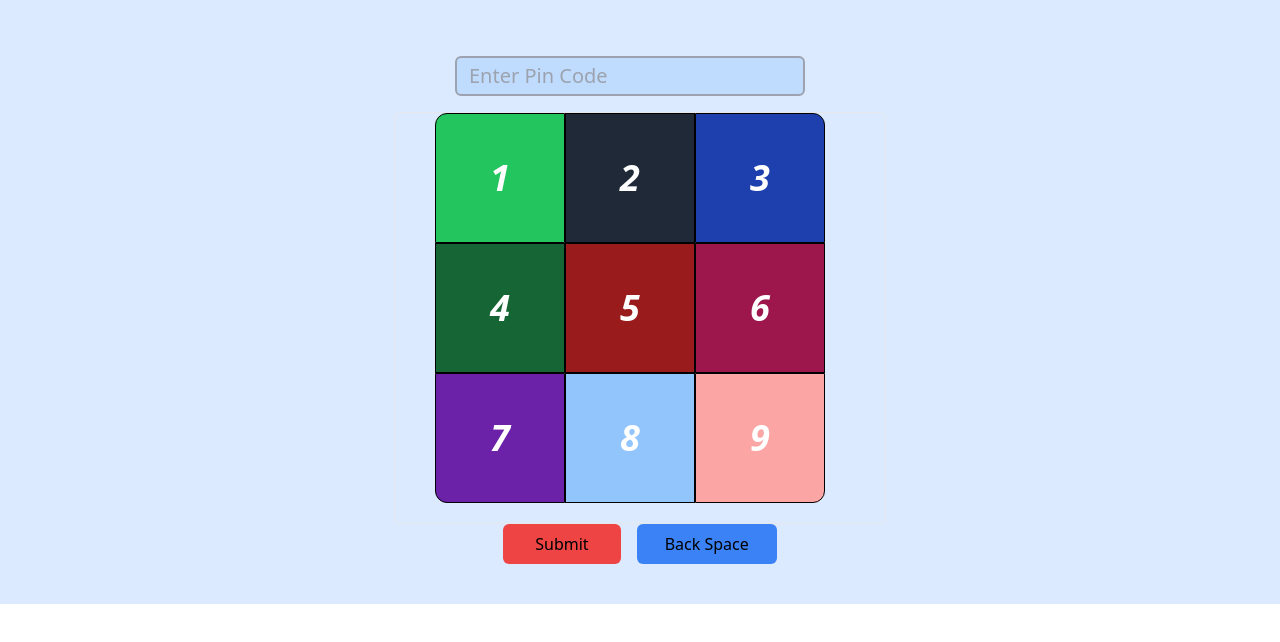
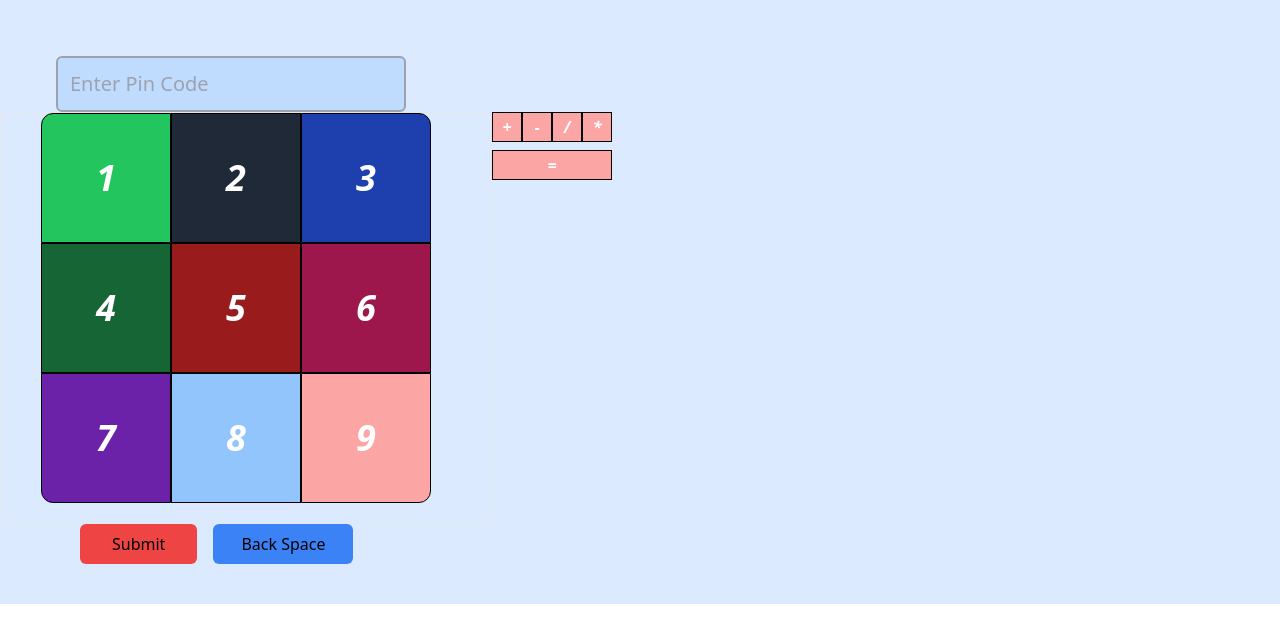
Before and after one commit to sahil-khan-s/practise-task, a plain HTML site: page index.html in a window 1280 px wide. Drawn offline with nearby package versions, Linux system fonts and the light colour scheme.

Commit message:
addition calculator features

```diff
--- a/index.html
+++ b/index.html
@@ -11,11 +11,14 @@
 <body>
     <div class="pt-14 pb-10  w-full bg-blue-100">
 
-                <div class="flex justify-center pb-4 h-14 pr-5 ">
+                <div class="flex   h-14 pl-14">
                     <input placeholder="Enter Pin Code" id="number_input"  maxlength = "4" type="search" size="=4" id="myText" class="border-2 px-3 text-xl text-red-700 bg-blue-200 border-gray-400 rounded-md  w-[350px]" type="text"  value="">
                 </div>
 
-        <div id="box-container" class=" container flex flex-wrap w-[492px] mx-auto rounded-md border pt-0 pl-10 pb-5">
+
+<div class="flex">
+
+    <div id="box-container" class=" container flex flex-wrap w-[492px] rounded-md border pt-0 pl-10 pb-5">
 
 
         <button   id='btn' value='1' class="rounded-tl-xl italic font-bold box-1 box
@@ -64,14 +67,41 @@
             9
         </button>
     </div>
-        <div class="flex justify-center gap-4">
-            <button onclick="myFunction() " class="px-8 py-2 bg-red-500 rounded-md ">Submit</button>
-            <button onclick="delete_num()"  class="px-7 py-2 bg-blue-500 rounded-md ">Back Space</button>
-            <!-- <input onclick="delete_num()" value="<-- Del" id="erase"  class="py-2 px-4  bg-blue-500 rounded-md" type="button"> -->
-
+    <div class=" gap-3  justify-center pb-4">
+        <div class="flex">
+            <button  id='btn10'  value='+' class=" italic font-bold box-1 box
+            bg-red-300 h-[30px] w-[30px] text-white flex justify-center items-center   border
+            border-black">
+            +
+        </button>
+            <button  id='btn10'  value='-' class="flex justify-center items-center italic font-bold box-1 box
+            bg-red-300 h-[30px] w-[30px] text-white  border
+            border-black">
+            -
+         </button>
+         <button  id='btn11'  value='/' class="flex justify-center items-center italic font-bold box-1 box
+         bg-red-300 h-[30px] w-[30px] text-white  border
+         border-black">/</button>
+         <button  id='btn11'  value='*' class="flex justify-center items-center italic font-bold box-1 box
+         bg-red-300 h-[30px] w-[30px] text-white  border
+         border-black">*</button>
         </div>
 
 
+     <button  id='btn11'  value='=' class="flex justify-center items-center italic font-bold box-1 box
+     bg-red-300 h-[30px] w-[120px] mt-2 text-white  border
+     border-black">=</button>
+
+    <!-- <input  value="=" id="erase"  class=" h-[30px] w-[30px]   box bg-blue-500 rounded-md" type="button"> -->
+    </div>
+</div>
+
+
+
+        <div class="flex pl-20 gap-4">
+            <button onclick="myFunction(); window.location.reload();"  class="px-8 py-2 bg-red-500 rounded-md ">Submit</button>
+            <button onclick="delete_num();"  class="px-7 py-2 bg-blue-500 rounded-md ">Back Space</button>
+        </div>
     </div>
     <script src="/index.js"></script>
 </body>
--- a/index.js
+++ b/index.js
@@ -1,42 +1,53 @@
-var string ="";
-var boxes =document.querySelectorAll('.box')
-Array.from(boxes).forEach((box)=>{
-    box.addEventListener('click',(e)=>{
+var string = "";
+var boxes = document.querySelectorAll('.box')
+Array.from(boxes).forEach((box) => {
+    box.addEventListener('click', (e) => {
+        if(e.target.innerHTML=='='){
+            string=eval(string);
+            document.querySelector('input').value = string;
+        }
         string = string + e.target.value
-       document.querySelector('input').value= string;
-
-
-       if(string.length==4){
-           alert("You Have Reached Your Limit")
-       }
+        document.querySelector('input').value = string.slice(0, 8);
+        //  if (string.length>4){
+        //     alert("Warning")
+        //  }
+        // if (string.length >= 4) {
+        //     alert("You Have Reached Your Limit")
+        // }
       console.log(string)
     })
-
 })
 
-        //    code for checking the pin
+//   code for checking the pin
+
 function myFunction() {
-      if(string.length == 4 && string=="1994"){
+    if (string.length == 4 && string == "1994") {
         alert('Your Password Is Correct')
-                    } else if(string.length == 4  && string!=="1994"){
+    } else if (string.length == 4 && string !== "1994") {
         alert("Oops Wrong Password")
-                        } else if(string.length>4) {
+    } else if (string.length > 4) {
         alert("You Are Not Allowed To Enter More Than 4 Digits")
     }
 }
-    //   code for backspace
+
+//  code for backspace
 function delete_num() {
     var input, num;
     input = document.getElementById('number_input');
     num = input.value;
-        input.value = num.substr(0,num.length-1);
+    input.value = num.substr(0, num.length - 1);
     return false;
 }
 
+window.onload = () => {
+    if (restart) {
+        // Do something
+        sessionStorage.clear() // This cleans all the session storage
 
-
-
-
+        // If you want to  remove ONLY the item from the storage use:
+        sessionStorage.removeItem("restart")
+    }
+};
 
 // var string ="";
 // let boxes =document.querySelectorAll('.box')
```
Lines whose indentation alone changed are shown as unchanged.
